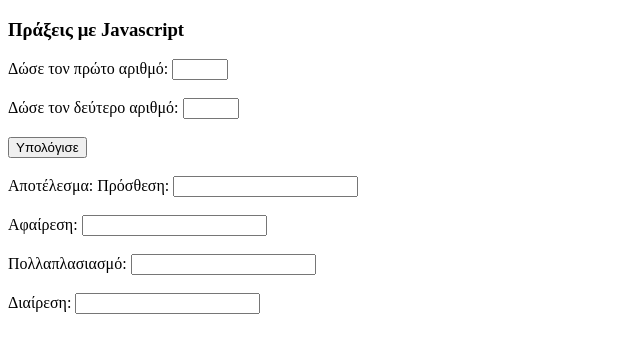
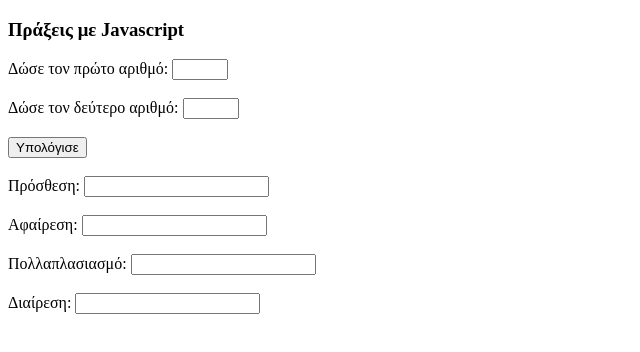
Before and after one commit to defendergr/js, a plain HTML site: page index.html in a window 1280 px wide. Shown: the whole page, without its empty margins (0-640 px from the left). Drawn offline with Linux system fonts and the light colour scheme.

Commit message:
Update index.html

```diff
--- a/index.html
+++ b/index.html
@@ -18,7 +18,6 @@
 	<button onclick="ypologismos()">Υπολόγισε</button>
 	<br>
 	<br>
-	<label>Αποτέλεσμα:</label>
 	<label>Πρόσθεση:</label>
 	<input type=number readonly id="ap1">
 	<br>
@@ -46,22 +45,5 @@
 	document.querySelector("#ap4").value=a/b;
 	}
 	</script>
-	<!--
-	function aferesi() {
-	var a=Number(document.querySelector("#v1").value);
-	var b=Number(document.querySelector("#v2").value);
-	document.querySelector("#ap").value=a-b;
-	}
-	function polaplasiasmos() {
-	var a=Number(document.querySelector("#v1").value);
-	var b=Number(document.querySelector("#v2").value);
-	document.querySelector("#ap").value=a*b;
-	}
-	function dieresi() {
-	var a=Number(document.querySelector("#v1").value);
-	var b=Number(document.querySelector("#v2").value);
-	document.querySelector("#ap").value=a/b;
-	}-->
-
 </body>
 </html>
```
